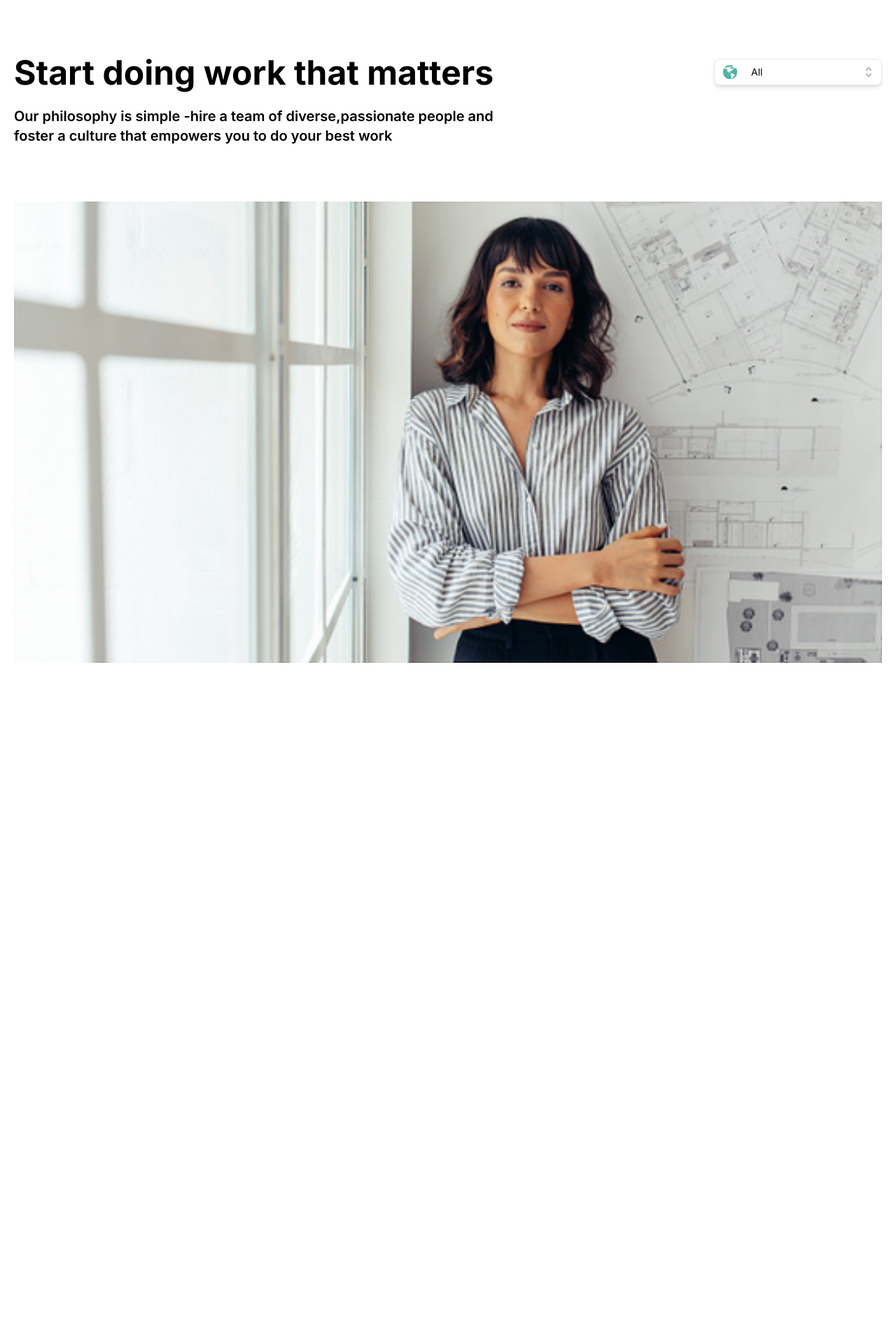
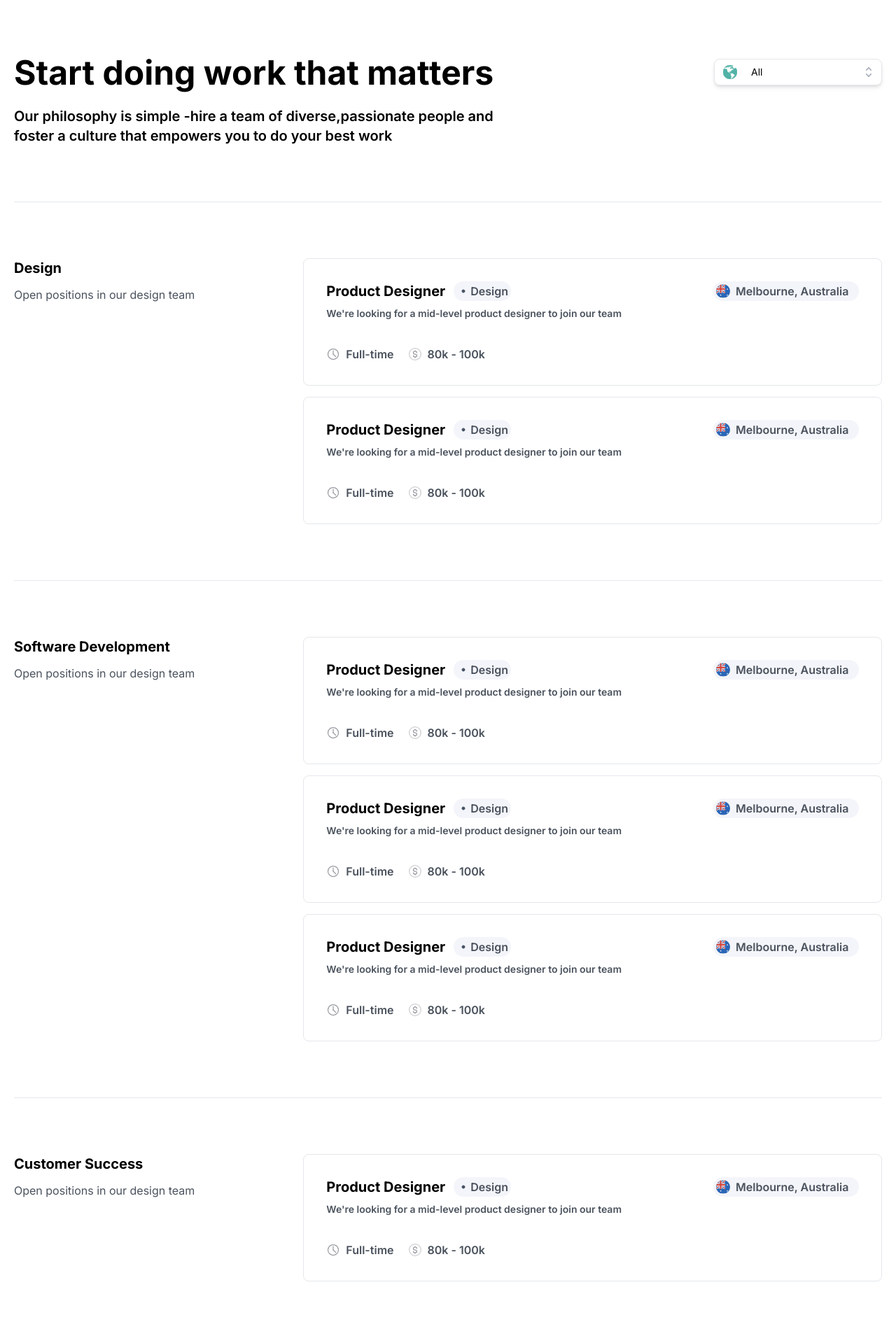
Before and after one commit to resalatislam5/work-that-matters, a Next.js app: page / in a window 1280 px wide. Shown: the top 1909 px of the page at 70% size. Before the commit the page ends 987 px from the top, so only its background shows below. Built offline with nearby package versions, Linux system fonts and the light colour scheme.

Commit message:
change select name

```diff
--- a/src/app/home/CustomerSuccess.jsx
+++ b/src/app/home/CustomerSuccess.jsx
@@ -6,7 +6,7 @@ import Image from 'next/image';
 function CustomerSuccess({selected}) {
     return (
         <div>
-             { (selected.name =='all' || selected.name == 'Customer Success')&&
+             { (selected.name =='All' || selected.name == 'Customer Success')&&
             <div>
             <hr className='hidden md:flex' />
             <div className="lg:grid grid-cols-3 md:py-20 py-5 text-[#4A525D]">
--- a/src/app/home/Design.jsx
+++ b/src/app/home/Design.jsx
@@ -6,7 +6,7 @@ import Image from 'next/image';
 function Design({selected}) {
     return (
         <div>
-            { (selected.name =='all' || selected.name == 'design')&&
+            { (selected.name =='All' || selected.name == 'design')&&
             <div>
                 <hr className='hidden md:flex' />
             <div className="lg:grid grid-cols-3 md:py-20 py-5 text-[#4A525D]">
--- a/src/app/home/SoftwareDevelopment.jsx
+++ b/src/app/home/SoftwareDevelopment.jsx
@@ -6,7 +6,7 @@ import Image from 'next/image';
 function SoftwareDevelopment({selected}) {
     return (
         <div>
-             { (selected.name =='all' || selected.name == 'Software Development')&&
+             { (selected.name =='All' || selected.name == 'Software Development')&&
             <div>
             <hr className='hidden md:flex' />
             <div className="lg:grid grid-cols-3 md:py-20 py-10 text-[#4A525D]">
```
